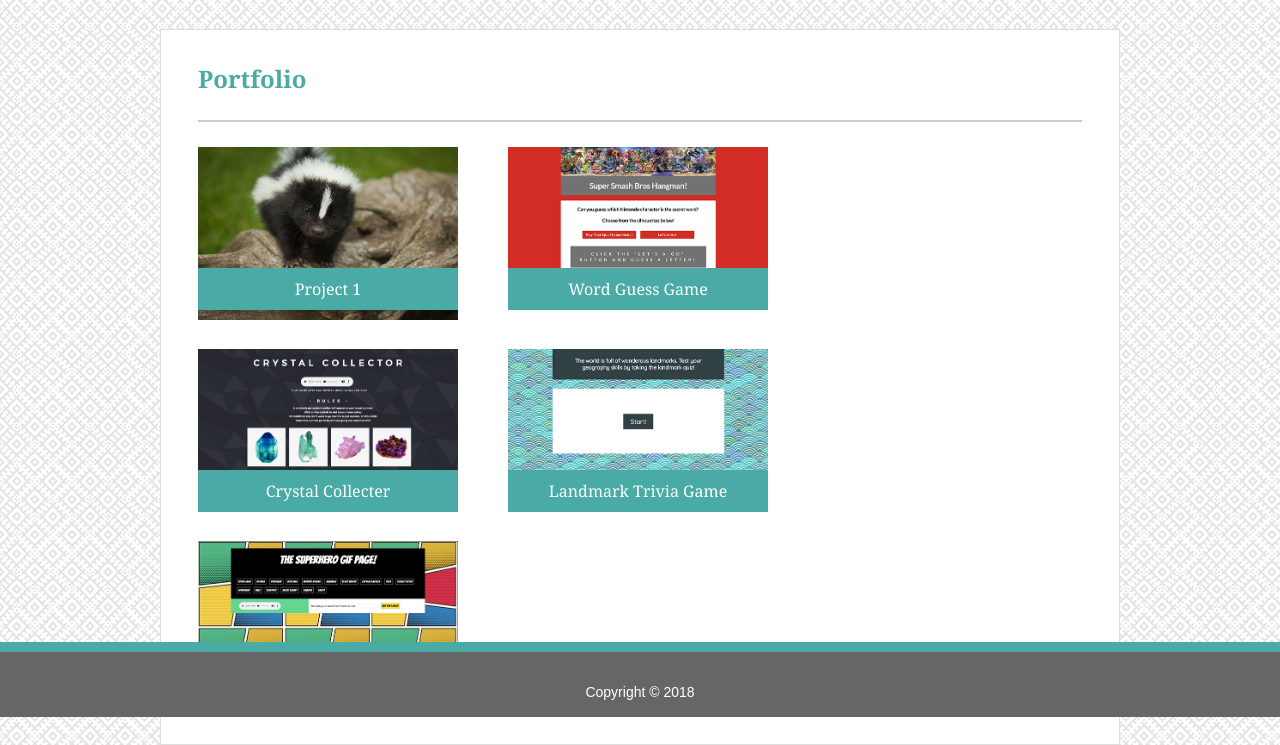
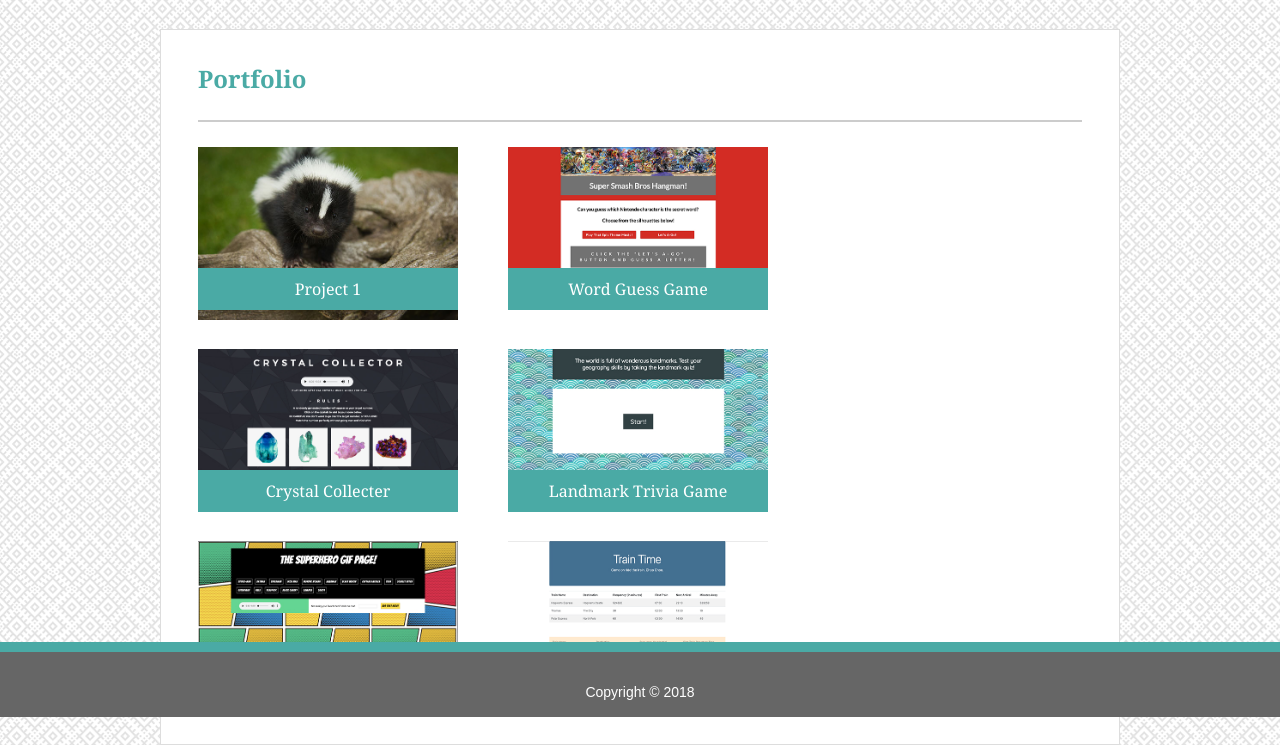
Before and after one commit to sindygeb/Responsive-Portfolio, a plain HTML site: page portfolio.html in a window 1280 px wide. Shown: the part 83-828 px from the top of the page. Drawn offline with Linux system fonts and the light colour scheme.

Commit message:
update train link
update train link

```diff
--- a/portfolio.html
+++ b/portfolio.html
@@ -71,6 +71,13 @@
                         </div>
                     </a>
 
+                    <a href="https://sindygeb.github.io/train-time/">
+                        <div class="image">
+                            <img src="assets/images/photo_06.jpg" alt="Placeholder 5" class="pic">
+                            <h4>Train Scheduler</h4>
+                        </div>
+                    </a>
+
                 </section>
             </div>
         </main>
```
Also changed, not shown: assets/images/photo_06.jpg (added).
